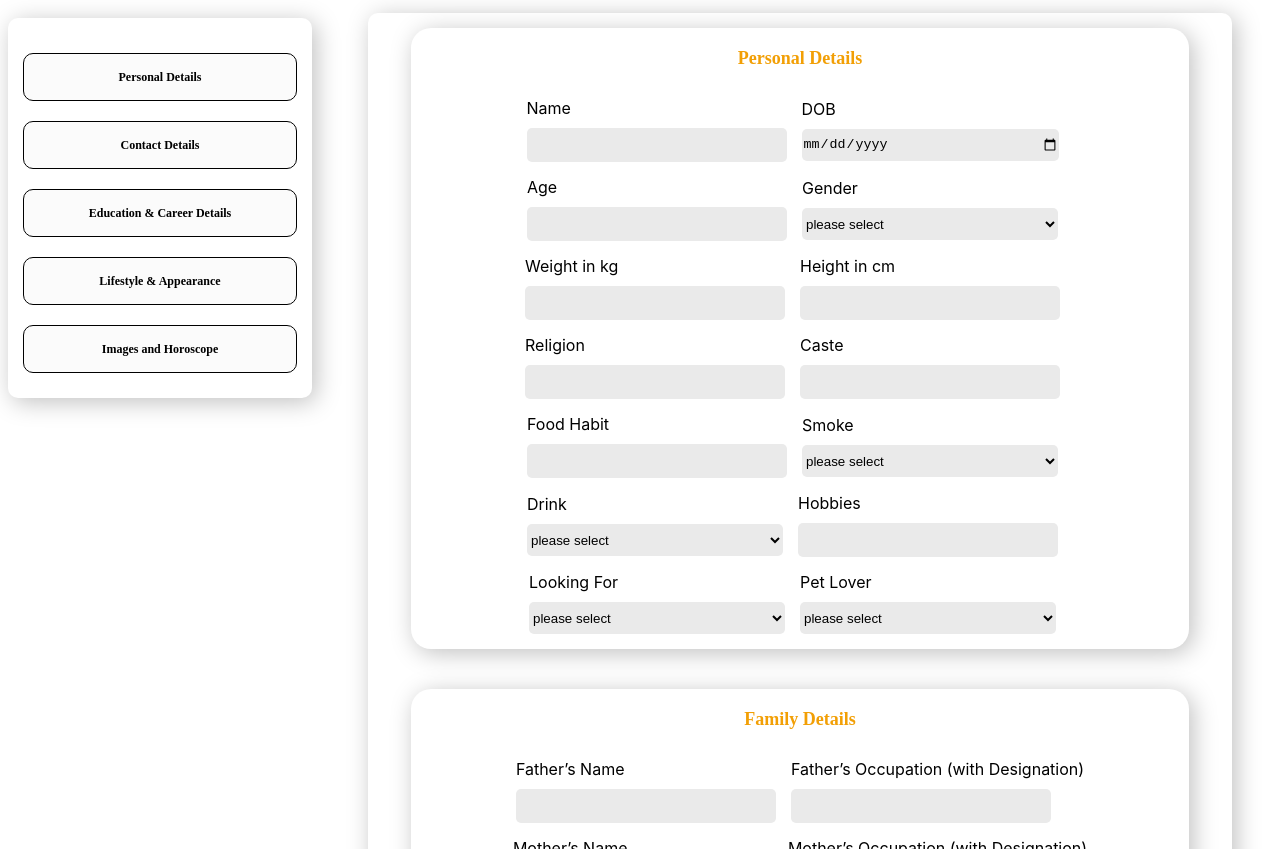
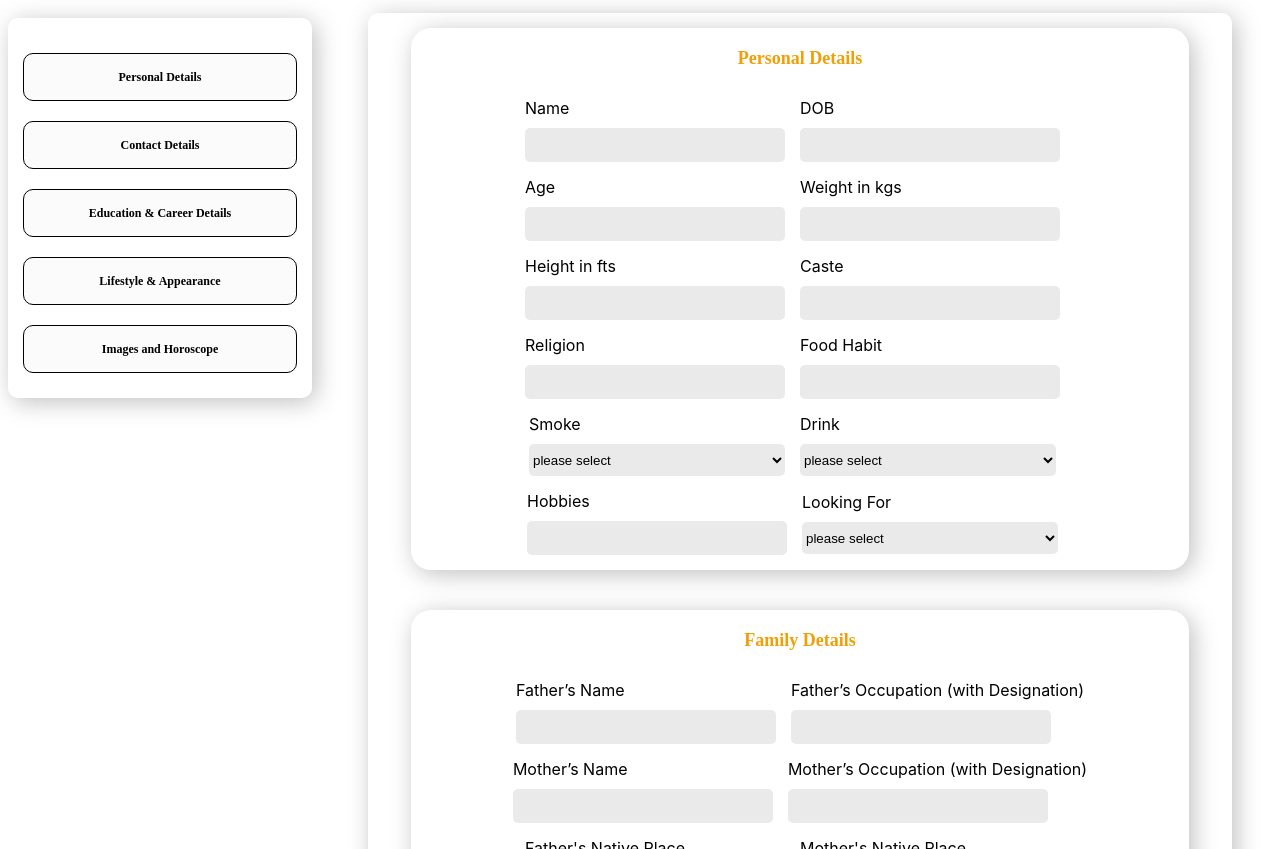
Before and after one commit to Zedbyte-corp/Thamizhar_thakaval_myyam, a React (Create React App) app in the folder thamizhar_thakaval_myyam/: page /Matrimony/register in a window 1280 px wide. Shown: the part 466-1315 px from the top of the page. Built offline with nearby package versions, Linux system fonts and the light colour scheme; a web font is replaced by a local one.

Commit message:
filter fixed but needs 201 page

```diff
--- a/thamizhar_thakaval_myyam/src/pages/TamilMatrimony/Home/home.jsx
+++ b/thamizhar_thakaval_myyam/src/pages/TamilMatrimony/Home/home.jsx
@@ -11,11 +11,24 @@ function Home() {
   const [list, setList] = useState([]);
 
   async function checkvalue(values) {
-    console.log("filter values", values);
-    const response = await getAllUsersApiResponse(values);
+    var a = {
+      min_age: values.min_age.toString(),
+      max_age: values.max_age.toString(),
+      min_height: values.height.split("-")[0],
+      max_height: values.height.split("-")[1],
+      min_weight: values.weight.split("-")[0],
+      max_weight: values.weight.split("-")[1],
+      religion: values.religion,
+      caste: values.caste,
+      martial_status: values.martial_status,
+      language: values.language,
+    };
+    console.log("filter values", a);
+    const response = await getAllUsersApiResponse(a);
     if (response.status === "success") {
       // setList(response.result);
       console.log("document api after filter =>", response.result);
+      setList(response.result);
     }
     // else {
     //   alert("check the crendentials");
@@ -26,11 +39,15 @@ function Home() {
     console.log("document use effect");
     let mounted = true;
     getAllUsersApiResponse({
+      min_age: "",
+      max_age: "",
       min_height: "",
       max_height: "",
       min_weight: "",
       max_weight: "",
       religion: "",
+      height: "",
+      weight: "",
       caste: "",
       martial_status: "",
       language: "",
@@ -47,6 +64,8 @@ function Home() {
   const { handleChange, handleSubmit, handleBlur, values } = useFormik({
     // validationSchema: LoginSchema,
     initialValues: {
+      min_age: "",
+      max_age: "",
       min_height: "",
       max_height: "",
       min_weight: "",
@@ -112,13 +131,17 @@ function Home() {
                 <input type="range" name="price-max" id="price-max" value="800" min="0" max="1000"/>
                 </div>
               </div> */}
-              <MultiRangeSlider
-                min={0}
-                max={1000}
-                onChange={({ min, max }) =>
-                  console.log(`min = ${min}, max = ${max}`)
-                }
-              />
+              <div className="matrimony_register_label_input">
+                <label htmlFor="Age">AGE</label>
+                <MultiRangeSlider
+                  min={18}
+                  max={100}
+                  onChange={({ min, max }) => {
+                    values.min_age = min;
+                    values.max_age = max;
+                  }}
+                />
+              </div>
               <div className="matrimony_register_label_input">
                 <label htmlFor="Height">Height</label>
                 {/* <input
@@ -130,6 +153,7 @@ function Home() {
                 <select
                   className="register_field"
                   name="height"
+                  id="Height"
                   value={values.height}
                   onChange={handleChange}
                   onBlur={handleBlur}
@@ -138,27 +162,27 @@ function Home() {
                   <option value="" label="please select">
                     please select{" "}
                   </option>
-                  <option value="1" label="less than 4 ft">
+                  <option value="0-4" label="less than 4 ft">
                     {" "}
                     less than 4 Ft
                   </option>
-                  <option value="2" label="4 ft - 5 ft">
+                  <option value="4-5" label="4 ft - 5 ft">
                     4 ft - 5 ft
                   </option>
-                  <option value="2" label="5 ft - 6ft">
+                  <option value="5-6" label="5 ft - 6ft">
                     5 ft - 6 ft
                   </option>
-                  <option value="2" label="6 ft - 7 ft">
+                  <option value="6-7" label="6 ft - 7 ft">
                     6 ft - 7 ft
                   </option>
-                  <option value="2" label="greater than 7 ft">
+                  <option value="7-10" label="greater than 7 ft">
                     greater than 7 ft
                   </option>
                 </select>
               </div>
 
               <div className="matrimony_register_label_input">
-                <label htmlFor="Height">Weight</label>
+                <label htmlFor="Weight">Weight</label>
                 {/* <input
                   className="register_field"
                   type="text"
@@ -168,6 +192,7 @@ function Home() {
                 <select
                   className="register_field"
                   name="weight"
+                  id="Weight"
                   value={values.weight}
                   onChange={handleChange}
                   onBlur={handleBlur}
@@ -176,27 +201,27 @@ function Home() {
                   <option value="" label="please select">
                     please select{" "}
                   </option>
-                  <option value="1" label="less than 40 kgs">
+                  <option value="0-40" label="less than 40 kgs">
                     {" "}
                     less than 40 kgs
                   </option>
-                  <option value="2" label="40 kgs - 60 kgs">
+                  <option value="40-60" label="40 kgs - 60 kgs">
                     40 kgs - 60 kgs
                   </option>
-                  <option value="3" label="60 kgs - 80 kgs">
+                  <option value="60-80" label="60 kgs - 80 kgs">
                     60 kgs - 80 kgs
                   </option>
-                  <option value="4" label="80 kgs - 100 kgs">
+                  <option value="80-100" label="80 kgs - 100 kgs">
                     80 kgs - 100 kgs
                   </option>
-                  <option value="5" label="greater than 100 kgs">
+                  <option value="100-200" label="greater than 100 kgs">
                     greater than 100 kgs
                   </option>
                 </select>
               </div>
 
               <div className="matrimony_register_label_input">
-                <label htmlFor="Height">Religion</label>
+                <label htmlFor="Religion">Religion</label>
                 {/* <input
                   className="register_field"
                   type="text"
@@ -206,6 +231,7 @@ function Home() {
                 <select
                   className="register_field"
                   name="religion"
+                  id="Religion"
                   value={values.religion}
                   onChange={handleChange}
                   onBlur={handleBlur}
@@ -240,12 +266,12 @@ function Home() {
               </div>
 
               <div className="matrimony_register_label_input">
-                <label htmlFor="Height">Caste</label>
+                <label htmlFor="Caste">Caste</label>
                 <input
                   className="register_field"
                   type="text"
                   name="caste"
-                  id="caste"
+                  id="Caste"
                   onChange={handleChange}
                   onBlur={handleBlur}
                   value={values.caste}
@@ -253,7 +279,7 @@ function Home() {
               </div>
 
               <div className="matrimony_register_label_input">
-                <label htmlFor="Height">Martial Status</label>
+                <label htmlFor="MaritialStatus">Martial Status</label>
                 {/* <input
                   className="register_field"
                   type="text"
@@ -263,6 +289,7 @@ function Home() {
                 <select
                   className="register_field"
                   name="martial_status"
+                  id="MartialStatus"
                   value={values.martial_status}
                   onChange={handleChange}
                   onBlur={handleBlur}
@@ -282,12 +309,12 @@ function Home() {
               </div>
 
               <div className="matrimony_register_label_input">
-                <label htmlFor="Height">Language</label>
+                <label htmlFor="Language">Language</label>
                 <input
                   className="register_field"
                   type="text"
                   name="language"
-                  id="language"
+                  id="Language"
                   value={values.language}
                   onChange={handleChange}
                   onBlur={handleBlur}
--- a/thamizhar_thakaval_myyam/src/pages/TamilMatrimony/Register/register.jsx
+++ b/thamizhar_thakaval_myyam/src/pages/TamilMatrimony/Register/register.jsx
@@ -31,6 +31,8 @@ function Register() {
       .required("Required"),
     dob: Yup.date()
       .default(() => new Date())
+      .min(2, "Too Short!")
+      .max(50, "Too Long!")
       .required("Required"),
     age: Yup.number().positive().integer().required("Required"),
     weight: Yup.number().positive().required("Required"),
@@ -103,11 +105,11 @@ function Register() {
         "Phone number is not valid"
       )
       .required("Required"),
-    // pin_code: Yup.number()
-    //   .positive()
-    //   .integer()
-    //   .test("len", "Must be exactly 6 characters", (val) => val.length === 6)
-    //   .required("Required"),
+    pin_code: Yup.number()
+      .positive()
+      .integer()
+      .test("len", "Must be exactly 6 characters", (val) => val.length === 6)
+      .required("Required"),
     password: Yup.string()
       .required("Please Enter your password")
       .matches(
@@ -165,21 +167,30 @@ function Register() {
       .min(2, "Too Short!")
       .max(50, "Too Long!")
       .required("Required"),
+    hobbies: Yup.string()
+      .min(2, "Too Short!")
+      .max(50, "Too Long!")
+      .required("Required"),
   });
 
   // initializing formik form
-  const { handleChange, handleSubmit, handleBlur, setFieldValue, values, errors, touched } =
-    useFormik({
+  const {
+    handleChange,
+    handleSubmit,
+    handleBlur,
+    setFieldValue,
+    values,
+    errors,
+    touched,
+  } = useFormik({
     // validationSchema: LoginSchema,
     initialValues: {
       name: "",
       dob: "",
       age: "",
-        gender: "",
       weight: "",
       height: "",
       caste: "",
-        pet:"",
       religion: "",
       food_habit: "",
       smoke: "",
@@ -291,20 +302,20 @@ function Register() {
                     onBlur={handleBlur}
                     value={values.name}
                   />
-                  {(touched.name && errors.name) ? <div>{errors.dob}</div> : null}
+                  {touched.name && errors.name}
                 </div>
                 <div className="matrimony_register_label_input">
                   <label htmlFor="dob">DOB</label>
                   <input
                     className="register_field"
-                    type="date"
+                    type="text"
                     name="dob"
                     id="dob"
                     onChange={handleChange}
                     onBlur={handleBlur}
                     value={values.dob}
                   />
-                  {errors.dob && touched.dob ? <div>errors.dob</div> : null}
+                  {errors.dob && touched.dob && errors.dob}
                 </div>
                 <div className="matrimony_register_label_input">
                   <label htmlFor="age">Age</label>
@@ -320,30 +331,7 @@ function Register() {
                   {errors.age && touched.age && errors.age}
                 </div>
                 <div className="matrimony_register_label_input">
-                  <label htmlFor="gender">Gender</label>
-                  <select
-                    className="register_field"
-                    name="gender"
-                    value={values.gender}
-                    onChange={handleChange}
-                    onBlur={handleBlur}
-                    // style={{ display: "block" }}
-                  >
-                    <option value="" label="please select">
-                      please select{" "}
-                    </option>
-                    <option value="1" label="Male">
-                      {" "}
-                      Male
-                    </option>
-                    <option value="2" label="Female">
-                      Female
-                    </option>
-                  </select>
-                  {errors.gender && touched.gender && errors.gender}
-                </div>
-                <div className="matrimony_register_label_input">
-                  <label htmlFor="weight">Weight in kg</label>
+                  <label htmlFor="weight">Weight in kgs</label>
                   <input
                     className="register_field"
                     type="text"
@@ -356,7 +344,7 @@ function Register() {
                   {errors.weight && touched.weight && errors.weight}
                 </div>
                 <div className="matrimony_register_label_input">
-                  <label htmlFor="height">Height in cm</label>
+                  <label htmlFor="height">Height in fts</label>
                   <input
                     className="register_field"
                     type="text"
@@ -367,6 +355,19 @@ function Register() {
                     value={values.height}
                   />
                   {errors.height && touched.height && errors.height}
+                </div>
+                <div className="matrimony_register_label_input">
+                  <label htmlFor="caste">Caste</label>
+                  <input
+                    className="register_field"
+                    type="text"
+                    name="caste"
+                    id="caste"
+                    onChange={handleChange}
+                    onBlur={handleBlur}
+                    value={values.caste}
+                  />
+                  {errors.caste && touched.caste && errors.caste}
                 </div>
                 <div className="matrimony_register_label_input">
                   <label htmlFor="religion">Religion</label>
@@ -380,19 +381,6 @@ function Register() {
                     value={values.religion}
                   />
                   {errors.religion && touched.religion && errors.religion}
-                </div>
-                <div className="matrimony_register_label_input">
-                  <label htmlFor="caste">Caste</label>
-                  <input
-                    className="register_field"
-                    type="text"
-                    name="caste"
-                    id="caste"
-                    onChange={handleChange}
-                    onBlur={handleBlur}
-                    value={values.caste}
-                  />
-                  {errors.caste && touched.caste && errors.caste}
                 </div>
                 <div className="matrimony_register_label_input">
                   <label htmlFor="food_habit">Food Habit</label>
@@ -517,29 +505,6 @@ function Register() {
                   {errors.looking_for &&
                     touched.looking_for &&
                     errors.looking_for}
-                </div>
-                <div className="matrimony_register_label_input">
-                  <label htmlFor="gender">Pet Lover</label>
-                  <select
-                    className="register_field"
-                    name="pet"
-                    value={values.pet}
-                    onChange={handleChange}
-                    onBlur={handleBlur}
-                    // style={{ display: "block" }}
-                  >
-                    <option value="" label="please select">
-                      please select{" "}
-                    </option>
-                    <option value="1" label="Yes">
-                      {" "}
-                      Yes
-                    </option>
-                    <option value="2" label="No">
-                      No
-                    </option>
-                  </select>
-                  {errors.pet && touched.pet && errors.pet}
                 </div>
               </div>
             </div>
@@ -857,7 +822,9 @@ function Register() {
                     onBlur={handleBlur}
                     value={values.location}
                   />
-                  {errors.location && touched.location ? <div>{errors.location}</div> : null}
+                  {errors.location && touched.location ? (
+                    <div>{errors.location}</div>
+                  ) : null}
                 </div>
                 <div className="matrimony_register_label_input">
                   <label htmlFor="profession">Profession</label>
@@ -1001,7 +968,9 @@ function Register() {
                   type="file"
                   name="profile"
                   id="profile"
-                    onChange={(event) => setFieldValue("profile", event.currentTarget.files[0])}
+                  onChange={(event) =>
+                    setFieldValue("profile", event.currentTarget.files[0])
+                  }
                   onBlur={handleBlur}
                   // value={values.profile}
                 />
@@ -1016,7 +985,9 @@ function Register() {
                     type="file"
                     name="horoscope"
                     id="horoscope"
-                    onChange={(event) => setFieldValue("horoscope", event.currentTarget.files[0])}
+                    onChange={(event) =>
+                      setFieldValue("horoscope", event.currentTarget.files[0])
+                    }
                     onBlur={handleBlur}
                     // value={values.profile}
                   />
@@ -1037,8 +1008,14 @@ function Register() {
             </button>
 
             <div className="matrimony_register_page_terms">
-              By clicking register, you are accepting the <span className="matrimony_register_span">Terms and Conditions </span>
-              of <span className="matrimony_register_span">THAMIZHAR THAGAVAL MAYYAM</span>
+              By clicking register, you are accepting the{" "}
+              <span className="matrimony_register_span">
+                Terms and Conditions{" "}
+              </span>
+              of{" "}
+              <span className="matrimony_register_span">
+                THAMIZHAR THAGAVAL MAYYAM
+              </span>
             </div>
           </form>
         </div>
```
Also changed, not shown: thamizhar_thakaval_myyam/src/components/TamilMatrimony/MultiRangeSlider/multiRangeSlider.css (+12 -11 lines), thamizhar_thakaval_myyam/src/networkcall.service.js (+15 -16 lines), thamizhar_thakaval_myyam/src/pages/TamilMatrimony/Register/register.css (+4 -4 lines), 1 other file (tests, documents, lock files or other folders). Lines whose indentation alone changed are shown as unchanged.
